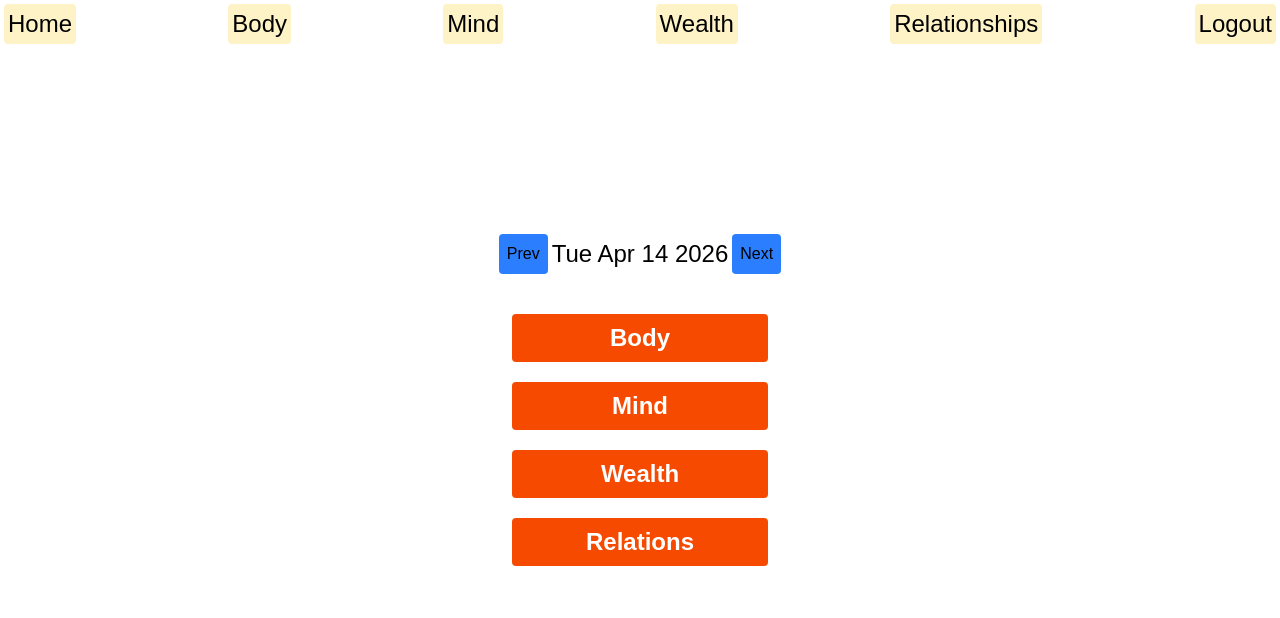
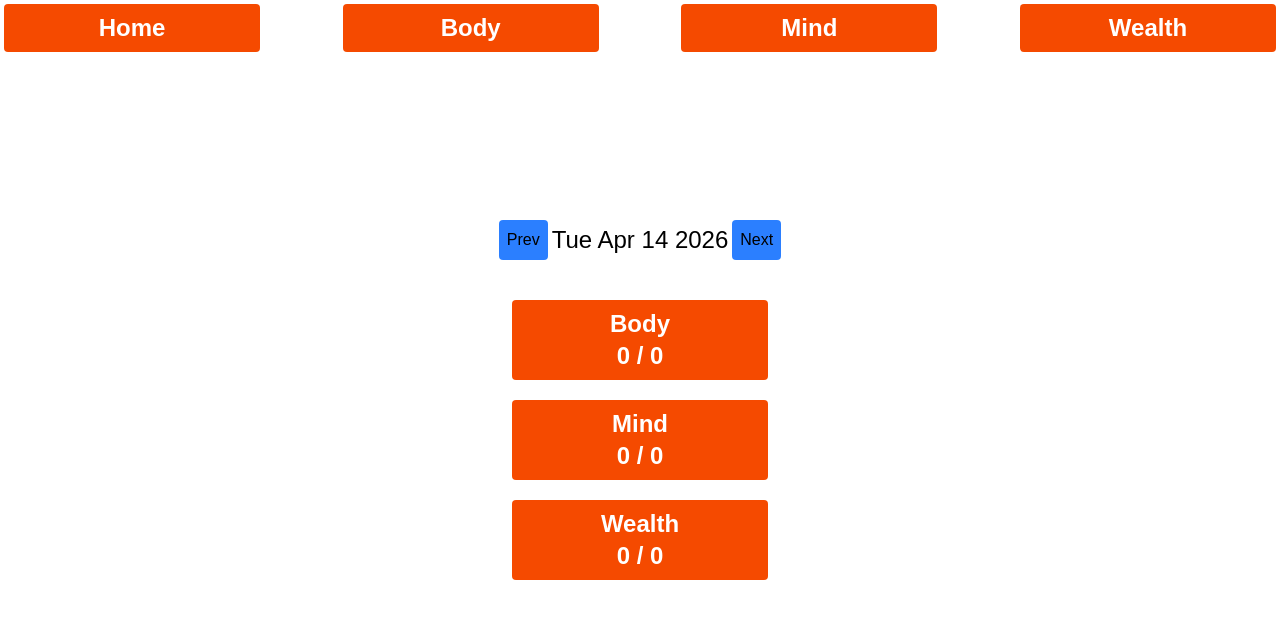
Before and after one commit to Arshpreet0991/QuestLog, a Next.js app: page /dashboard in a window 1280 px wide. Shown: the top 618 px of the page. Built offline with nearby package versions, Linux system fonts and the light colour scheme; no server answers.

Commit message:
addted task stats to dashboard. Now the user can see the completed tasks out of total tasks per category.

```diff
--- a/src/app/(protected)/dashboard/layout.tsx
+++ b/src/app/(protected)/dashboard/layout.tsx
@@ -2,8 +2,10 @@
 
 import { DayProvider } from "@/context/DayContext";
 import axios from "axios";
+import Link from "next/link";
 import { useEffect, useState } from "react";
 import toast from "react-hot-toast";
+import { ITask } from "@/types/Models.Types";
 
 export default function DashboardLayout({
   children,
@@ -15,6 +17,7 @@ export default function DashboardLayout({
 
   const [currentDate, setCurrentDate] = useState(today);
   const [dayId, setDayId] = useState("");
+  const [taskList, setTaskList] = useState<ITask[]>([]);
 
   const createDay = async () => {
     try {
@@ -23,6 +26,7 @@ export default function DashboardLayout({
       if (!response.data.success) return;
       const newDay = response.data.data;
       setDayId(newDay._id);
+      await fetchAllTasks(newDay._id);
     } catch (error) {
       console.error(" day creation failed: ", error);
     }
@@ -91,17 +95,56 @@ export default function DashboardLayout({
     }
   };
 
+  // fetch all tasks
+  const fetchAllTasks = async (id: string) => {
+    const response = await axios.get("/api/dashboard/tasks", {
+      params: { dayId: id },
+    });
+    if (response.data.success) setTaskList(response.data.data);
+  };
+
+  useEffect(() => {
+    if (!dayId) return;
+    fetchAllTasks(dayId);
+  }, [dayId]);
+
   return (
     <DayProvider
-      value={{ date: currentDate, nextDay, prevDay, createDay, dayId }}
+      value={{
+        date: currentDate,
+        nextDay,
+        prevDay,
+        createDay,
+        dayId,
+        taskList,
+        setTaskList,
+      }}
     >
       <nav className="bg-white text-2xl fixed top-0 flex text-black p-1 w-full justify-between">
-        <button className="bg-amber-100 p-1 rounded-sm">Home</button>
-        <button className="bg-amber-100 p-1 rounded-sm">Body</button>
-        <button className="bg-amber-100 p-1 rounded-sm">Mind</button>
-        <button className="bg-amber-100 p-1 rounded-sm">Wealth</button>
-        <button className="bg-amber-100 p-1 rounded-sm">Relationships</button>
-        <button className="bg-amber-100 p-1 rounded-sm">Logout</button>
+        <Link
+          className="bg-orange-600 text-2xl text-white p-2 w-3xs rounded-sm text-center font-bold"
+          href="/dashboard"
+        >
+          Home
+        </Link>
+        <Link
+          className="bg-orange-600 text-2xl text-white p-2 w-3xs rounded-sm text-center font-bold"
+          href="/dashboard/body"
+        >
+          Body
+        </Link>
+        <Link
+          className="bg-orange-600 text-2xl text-white p-2 w-3xs rounded-sm text-center font-bold"
+          href="/dashboard/mind"
+        >
+          Mind
+        </Link>
+        <Link
+          className="bg-orange-600 text-2xl text-white p-2 w-3xs rounded-sm text-center font-bold"
+          href="/dashboard/wealth"
+        >
+          Wealth
+        </Link>
       </nav>
 
       {children}
--- a/src/app/(protected)/dashboard/page.tsx
+++ b/src/app/(protected)/dashboard/page.tsx
@@ -2,9 +2,12 @@
 
 import { useDay } from "@/context/DayContext";
 import Link from "next/link";
+import { categoryStats } from "@/helpers/calculateTaskCompletion";
 
 function DashboardPage() {
-  const { date, prevDay, nextDay } = useDay();
+  const { date, prevDay, nextDay, taskList } = useDay();
+
+  const stats = categoryStats(taskList);
 
   return (
     <div className="flex flex-col justify-center items-center min-h-screen">
@@ -30,25 +33,28 @@ function DashboardPage() {
           className="bg-orange-600 text-2xl text-white p-2 w-3xs rounded-sm text-center font-bold"
           href="/dashboard/body"
         >
-          Body
+          Body{" "}
+          <p>
+            {stats["body"]?.completed ?? 0} / {stats["body"]?.total ?? 0}
+          </p>
         </Link>
         <Link
           className="bg-orange-600 text-2xl text-white p-2 w-3xs rounded-sm text-center font-bold"
           href="/dashboard/mind"
         >
-          Mind
+          Mind{" "}
+          <p>
+            {stats["mind"]?.completed ?? 0} / {stats["mind"]?.total ?? 0}
+          </p>
         </Link>
         <Link
           className="bg-orange-600 text-2xl text-white p-2 w-3xs rounded-sm text-center font-bold"
           href="/dashboard/wealth"
         >
           Wealth
-        </Link>
-        <Link
-          className="bg-orange-600 text-2xl text-white p-2 w-3xs rounded-sm text-center font-bold"
-          href="/dashboard/wealth"
-        >
-          Relations
+          <p>
+            {stats["wealth"]?.completed ?? 0} / {stats["wealth"]?.total ?? 0}
+          </p>
         </Link>
       </div>
     </div>
--- a/src/app/api/dashboard/tasks/route.ts
+++ b/src/app/api/dashboard/tasks/route.ts
@@ -16,12 +16,16 @@ export async function POST(request: NextRequest) {
     const { todo, dayId } = await request.json();
 
     const day = await Day.findOneAndUpdate(
-      { _id: dayId, userId },
-      { $push: { taskList: todo } }, // add to an existing array
+      {
+        _id: dayId,
+        userId,
+        $expr: { $lt: [{ $size: "$taskList" }, 15] }, // only update if less than 15
+      },
+      { $push: { taskList: todo } },
       { new: true },
     );
 
-    if (!day) return errorResponse(400, "day doesn't exists to add task");
+    if (!day) return errorResponse(422, "Task limit reached or day not found");
 
     return successResponse(200, "task added", day.taskList);
   } catch (error) {
@@ -42,15 +46,16 @@ export async function GET(request: NextRequest) {
     const day = await Day.findOne({ userId, _id: dayId });
     if (!day) return errorResponse(404, "day not found");
 
-    const categoryTasks = day.taskList.filter(
-      (task: ITask) => task.category === category,
-    );
+    // filter by category only if provided
+    const tasks = category
+      ? day.taskList.filter((task: ITask) => task.category === category)
+      : day.taskList; // return all tasks if no category
 
-    return successResponse(
-      200,
-      "task list fetched successfully",
-      categoryTasks,
-    );
+    // const categoryTasks = day.taskList.filter(
+    //   (task: ITask) => task.category === category,
+    // );
+
+    return successResponse(200, "task list fetched successfully", tasks);
   } catch (error) {
     return errorResponse(400, "task list fetch failed", error);
   }
--- a/src/components/TaskForm.tsx
+++ b/src/components/TaskForm.tsx
@@ -6,12 +6,17 @@ import axios from "axios";
 import toast from "react-hot-toast";
 import { useDay } from "@/context/DayContext";
 import TaskItems from "@/components/TaskItems";
+import { categoryStats } from "@/helpers/calculateTaskCompletion";
 
 function TaskForm({ category }: { category: string }) {
-  const [taskList, setTaskList] = useState<ITask[]>([]);
+  //const [taskList, setTaskList] = useState<ITask[]>([]);
+
+  const { taskList, setTaskList, dayId } = useDay();
   const [task, setTask] = useState("");
-  const { dayId } = useDay();
-  const isMainQuest = taskList.some((task) => task.taskType === "mainQuest");
+  const categoryTasks = taskList.filter((t) => t.category === category);
+  const isMainQuest = categoryTasks.some(
+    (task) => task.taskType === "mainQuest",
+  );
 
   // add tasks
   const addTask = async (e: any) => {
@@ -20,7 +25,7 @@ function TaskForm({ category }: { category: string }) {
     const todo: ITask = {
       task,
       taskType: isMainQuest ? "sideQuest" : "mainQuest",
-      category: category as "body" | "mind" | "wealth" | "relationships",
+      category: category as "body" | "mind" | "wealth",
       points: isMainQuest ? 10 : 20,
       isCompleted: false,
     };
@@ -35,10 +40,8 @@ function TaskForm({ category }: { category: string }) {
       setTask("");
 
       if (response.data.success) toast.success("Quest Added");
-
-      console.log(response.data.data._id);
     } catch (error) {
-      toast.error("Cannot add Quest right now");
+      toast.error("Quest limit reached");
     }
   };
 
@@ -46,10 +49,18 @@ function TaskForm({ category }: { category: string }) {
     const response = await axios.get("/api/dashboard/tasks", {
       params: { dayId, category },
     });
-    if (!response.data.success) toast.error("Cannot fetch quests");
+    if (!response.data.success) {
+      toast.error("Cannot fetch quests");
+      return;
+    }
     //console.log(response.data.data);
 
-    setTaskList(response.data.data);
+    // Remove stale tasks for current category, then add fresh data from server
+    // This preserves other categories in context while updating only the current one
+    setTaskList((prev) => [
+      ...prev.filter((t) => t.category !== category),
+      ...response.data.data,
+    ]);
   };
   useEffect(() => {
     if (!dayId) return; // skip if dayId not ready yet
@@ -82,7 +93,7 @@ function TaskForm({ category }: { category: string }) {
       prev.map((task) => {
         if (task._id === taskId) {
           newStatus = !task.isCompleted; // capture new value here
-          console.log("newStatus calculated: ", newStatus);
+          //console.log("newStatus calculated: ", newStatus);
           return { ...task, isCompleted: newStatus };
         }
         return task;
@@ -139,7 +150,7 @@ function TaskForm({ category }: { category: string }) {
       </form>
 
       <div>
-        {taskList.map((todo) => (
+        {categoryTasks.map((todo) => (
           <div key={todo._id}>
             <TaskItems
               todo={todo}
--- a/src/components/TaskItems.tsx
+++ b/src/components/TaskItems.tsx
@@ -30,7 +30,7 @@ function TaskItems({
   // toggle task
 
   const toggleTaskStatus = () => {
-    console.log("todo status in items: ", todo.isCompleted);
+    // console.log("todo status in items: ", todo.isCompleted);
 
     const newStatus = !isCompleted;
     setIsCompleted(newStatus);
--- a/src/context/DayContext.ts
+++ b/src/context/DayContext.ts
@@ -1,6 +1,9 @@
 import { useContext, createContext } from "react";
+import { ITask } from "@/types/Models.Types";
 
 const dayContext = createContext({
+  taskList: [] as ITask[],
+  setTaskList: (_: ITask[] | ((prev: ITask[]) => ITask[])) => {},
   date: new Date(),
   dayId: "",
   createDay: () => {},
--- /dev/null
+++ b/src/helpers/calculateTaskCompletion.ts
@@ -0,0 +1,14 @@
+import { ITask } from "@/types/Models.Types";
+
+export const categoryStats = (taskList: ITask[]) =>
+  taskList.reduce(
+    (acc, task) => {
+      if (!acc[task.category]) {
+        acc[task.category] = { total: 0, completed: 0 };
+      }
+      acc[task.category].total += 1;
+      if (task.isCompleted) acc[task.category].completed += 1;
+      return acc;
+    },
+    {} as Record<string, { total: number; completed: number }>,
+  );
--- /dev/null
+++ b/src/hooks/useDayHook.ts
@@ -0,0 +1,24 @@
+import { useState } from "react";
+import axios from "axios";
+
+export function useDayHook() {
+  // get today's date
+  const today = new Date();
+  today.setHours(0, 0, 0, 0); // normalize the date to midnight
+
+  const [currentDate, setCurrentDate] = useState(today);
+
+  // create a day document
+  const createDay = async () => {
+    try {
+      const response = await axios.post("/api/dashboard/day", { currentDate });
+
+      if (!response.data.success) return;
+      const newDay = response.data.data;
+      setDayId(newDay._id);
+      await fetchAllTasks(newDay._id);
+    } catch (error) {
+      console.error(" day creation failed: ", error);
+    }
+  };
+}
--- /dev/null
+++ b/src/hooks/useTasks.ts
@@ -0,0 +1 @@
+export function useTasks(dayId: string, category: string) {}
--- a/src/types/Models.Types.ts
+++ b/src/types/Models.Types.ts
@@ -24,7 +24,7 @@ export interface IReflection {
 // interface for Task model
 
 export type TaskType = "mainQuest" | "sideQuest";
-export type Category = "body" | "mind" | "wealth" | "relationships";
+export type Category = "body" | "mind" | "wealth";
 
 export interface ITask {
   _id?: string;
```
Also changed, not shown: src/app/api/dashboard/route.ts (deleted, +0 -26 lines), src/app/api/dashboard/tasks/complete/route.ts (+27 -0 lines).
